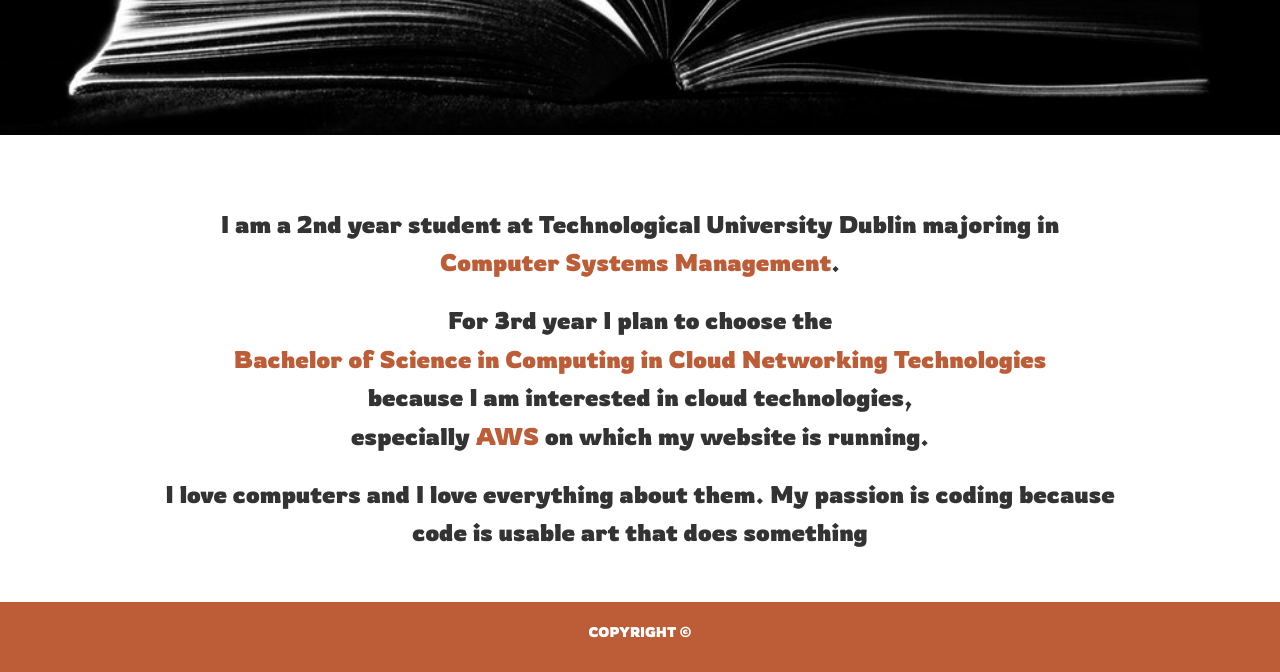
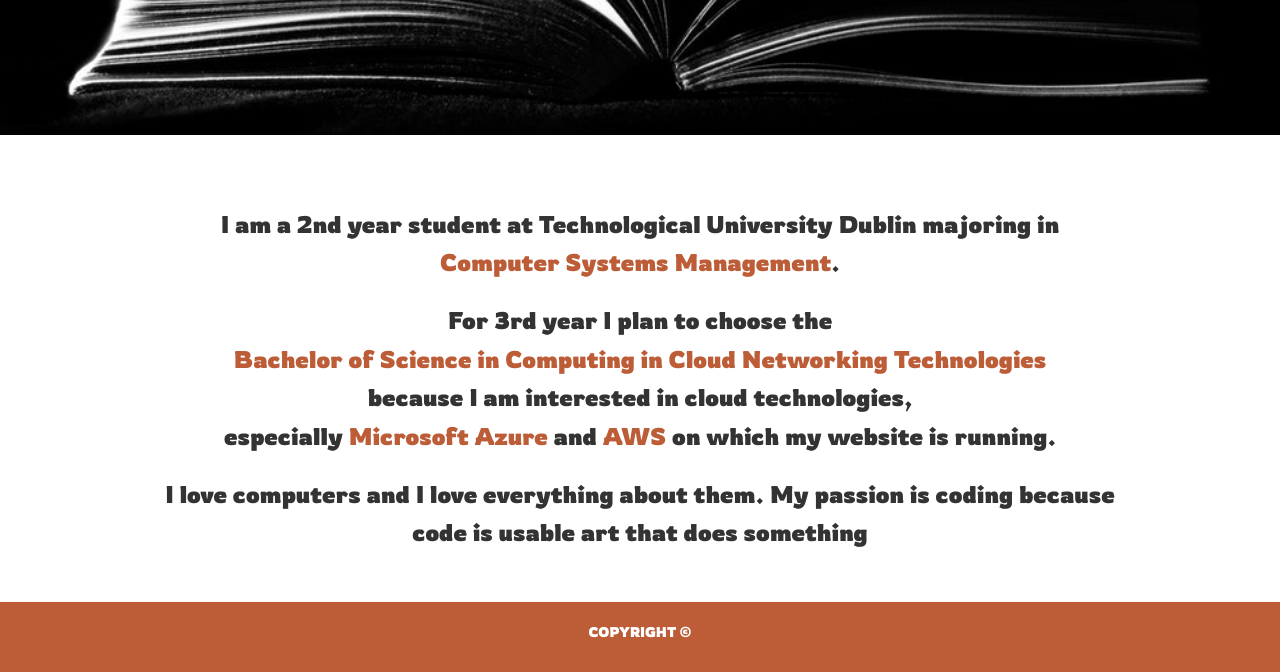
Before and after one commit to KrystianKunowski/MyWebsite, a plain HTML site: page interests.html in a window 1280 px wide. Shown: the part 253-925 px from the top of the page. Drawn offline with nearby package versions, Linux system fonts and the light colour scheme.

Commit message:
13th commit

```diff
--- a/interests.html
+++ b/interests.html
@@ -57,7 +57,7 @@
           <span class="interestsColor">Bachelor of Science in
             Computing in Cloud Networking Technologies</span><br>
           because I am interested in cloud technologies,<br>
-          especially <span class="interestsColor">AWS</span> on which my website is running.</h3>
+          especially <span class="interestsColor">Microsoft Azure</span> and <span class="interestsColor">AWS</span> on which my website is running.</h3>
       </div>
       <div>
         <h3 class="lineHeight3">I love computers and I love everything about them.
```
Also changed, not shown: education.html (+1 -1 lines).
